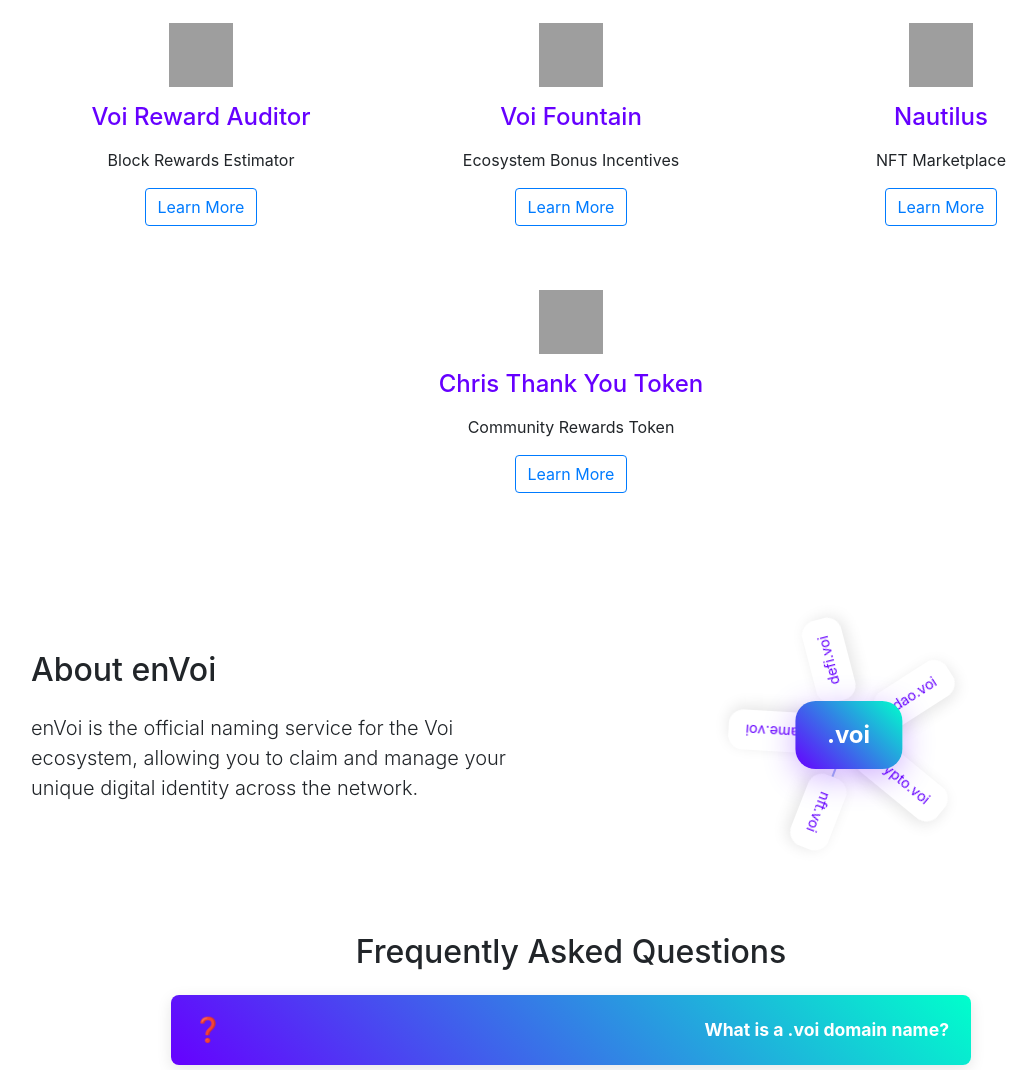
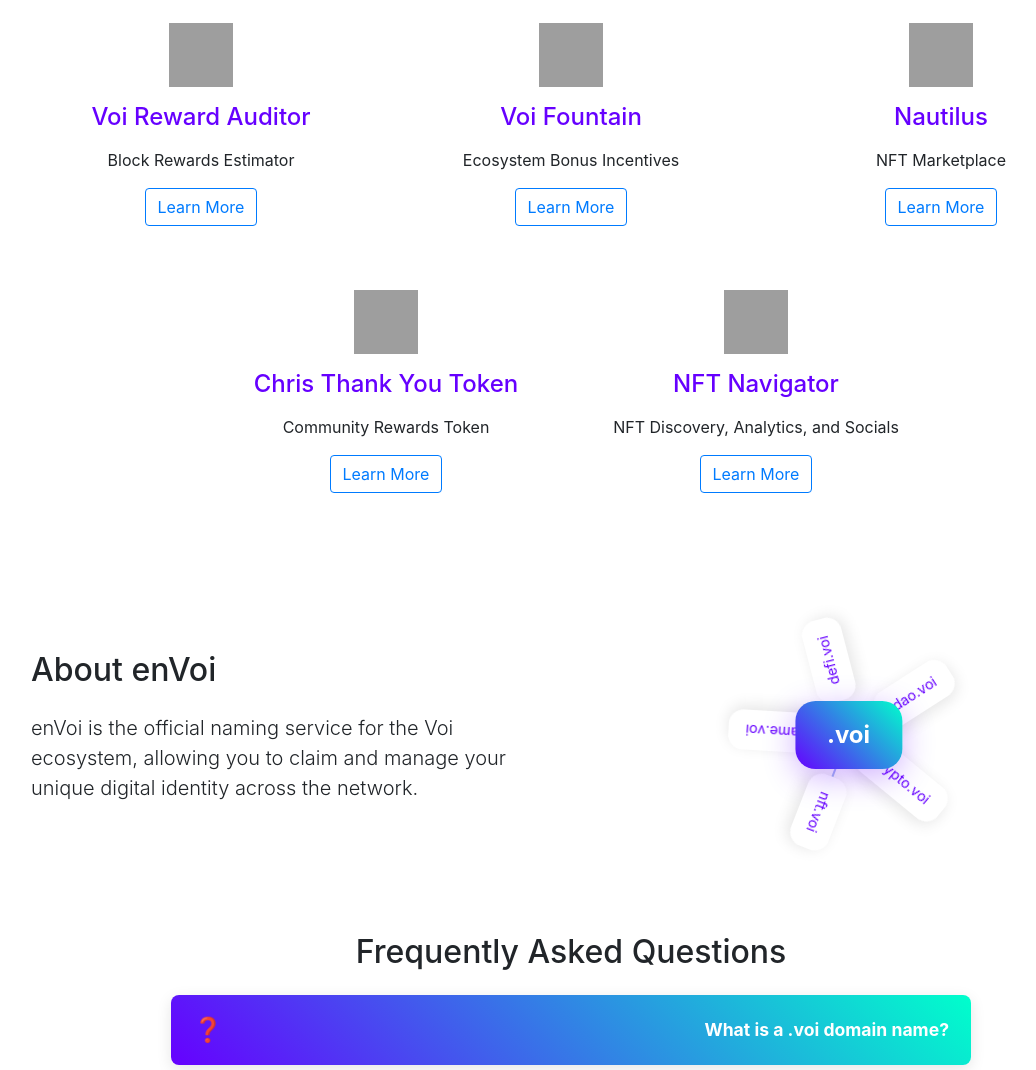
Before and after one commit to temptemp3/www.envoi.sh, a plain HTML site: page index.html in a window 1280 px wide. Shown: the part 2765-3835 px from the top of the page, without its empty margins (69-1105 px from the left). Drawn offline with nearby package versions, Linux system fonts and the light colour scheme; grey boxes are pictures that could not be loaded.

Commit message:
add nft navi

```diff
--- a/index.html
+++ b/index.html
@@ -1541,6 +1541,29 @@
                   <p class="card-text">Community Rewards Token</p>
                   <a
                     href="https://chris.thankyou.sh/"
+                    target="_blank"
+                    class="btn btn-outline-primary"
+                    >Learn More</a
+                  >
+                </div>
+              </div>
+            </div>
+
+            <!-- Integration Card 5 (NFT Navigator) -->
+            <div class="col-md-4 mb-4">
+              <div class="card h-100">
+                <div class="card-body text-center">
+                  <img
+                    style="width: 64px; height: 64px; margin-bottom: 1rem"
+                    src="https://nftnavigator.xyz/_app/immutable/assets/android-chrome-192x192.BJQGzsFc.png"
+                    alt="NFT Navigator"
+                  />
+                  <h4 class="card-title">NFT Navigator</h4>
+                  <p class="card-text">
+                    NFT Discovery, Analytics, and Socials
+                  </p>
+                  <a
+                    href="https://nftnavigator.xyz/"
                     target="_blank"
                     class="btn btn-outline-primary"
                     >Learn More</a
```
